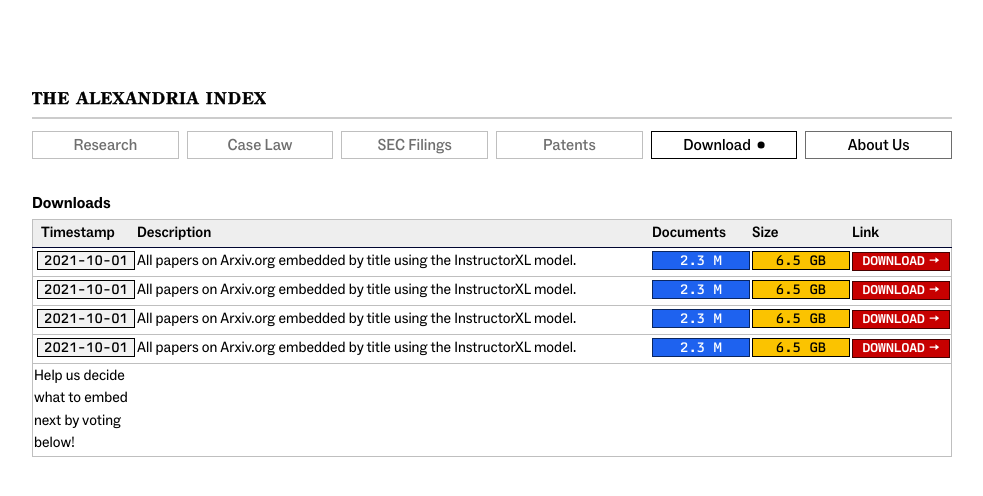
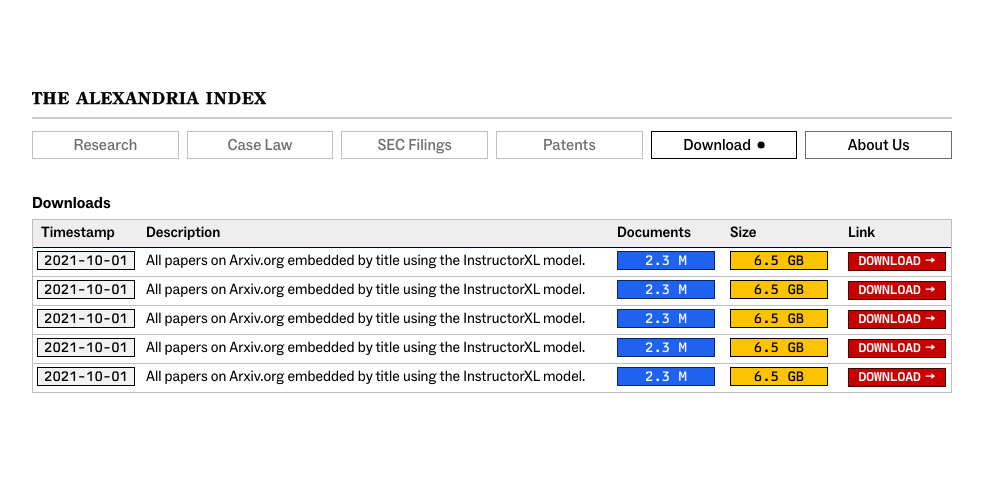
Before and after one commit to macrocosmcorp/alexandria-website, a Next.js app: page /download in a window 1280 px wide. Shown: the top 496 px of the page, without its empty margins (148-1131 px from the left). Built offline with nearby package versions, Linux system fonts and the light colour scheme.

Commit message:
grid spacing

```diff
--- a/src/app/download/page.tsx
+++ b/src/app/download/page.tsx
@@ -25,49 +25,36 @@ function Block({ title, children }: { title: string, children: React.ReactNode }
 
 function AlertRow() {
   return (
-    <tr className="text-basesm font-sans font-normal text-letter-default border-b-lines-soft border-b-tiny">
-      <td className="col-span-5">
-        <div style={{ width: '100%' }}>
-          Help us decide what to embed next by voting below!
-        </div>
-      </td>
-    </tr>
-  )
+    <div className="w-full p-2 text-basesm font-sans font-normal text-letter-default border-b-lines-soft border-b-tiny">
+      Help us decide what to embed next by voting below!
+    </div>
+  );
 }
 
-function DownloadRow({ date, description, documents, size, link }: { date: string, description: string, documents: string, size: string, link: string }) {
+function DownloadRow({ date, description, documents, size, link }) {
   return (
-    <tr className="text-basesm font-sans font-normal text-letter-default border-b-lines-soft border-b-tiny">
-      <td className="w-28 pl-1 h-[29px]">
-        <MonospaceLabel text={date} color="grey" width={98} />
-      </td>
-      <td className="w-full">{description}</td>
-      <td className="w-28">
-        <MonospaceLabel text={documents} color="blue" width={98} />
-      </td>
-      <td className="w-28">
-        <MonospaceLabel text={size} color="yellow" width={98} />
-      </td>
-      <td className="w-28">
-        <MonospaceLink text="DOWNLOAD" color="red" width={98} link={link} />
-      </td>
-    </tr>
-  )
+    <div className="grid grid-cols-downloadRow text-basesm font-sans font-normal text-letter-default border-b-lines-soft border-b-tiny h-[29px] items-center">
+      <div className="pl-1"><MonospaceLabel text={date} color="grey" width={98} /></div>
+      <div className="overflow-hidden overflow-ellipsis whitespace-nowrap pr-1">{description}</div>
+      <div><MonospaceLabel text={documents} color="blue" width={98} /></div>
+      <div><MonospaceLabel text={size} color="yellow" width={98} /></div>
+      <div><MonospaceLink text="DOWNLOAD" color="red" width={98} link={link} /></div>
+    </div>
+  );
 }
+
 
 function DownloadsBlock() {
   return (
-    <table className="w-full mt-1 border-tiny border-lines-soft text-left">
-      <thead>
-        <tr className="text-basesm font-sans font-semibold text-letter-default bg-background-darkgrey border-b-lines-darkest border-b-tiny">
-          <th className="w-28 pl-2 py-0.5">Timestamp</th>
-          <th className="w-full">Description</th>
-          <th className="w-28">Documents</th>
-          <th className="w-28">Size</th>
-          <th className="w-28">Link</th>
-        </tr>
-      </thead>
-      <tbody>
+    <div className="w-full mt-1 border-t-tiny border-x-tiny border-lines-soft">
+      <div className="grid grid-cols-downloadRow text-basesm font-sans font-semibold text-letter-default bg-background-darkgrey border-b-lines-darkest border-b-tiny">
+        <div className="pl-2 py-0.5">Timestamp</div>
+        <div className="flex-grow py-0.5">Description</div>
+        <div className="py-0.5">Documents</div>
+        <div className="py-0.5">Size</div>
+        <div className="py-0.5">Link</div>
+      </div>
+      <div className="flex flex-col">
         <DownloadRow
           date="2021-10-01"
           description="All papers on Arxiv.org embedded by title using the InstructorXL model."
@@ -96,8 +83,14 @@ function DownloadsBlock() {
           size="6.5 GB"
           link="https://drive.google.com/file/d/1-0Z3Z3Z3Z3Z3Z3Z3Z3Z3Z3Z3Z3Z3Z3Z/view?usp=sharing"
         />
-        <AlertRow />
-      </tbody>
-    </table>
+        <DownloadRow
+          date="2021-10-01"
+          description="All papers on Arxiv.org embedded by title using the InstructorXL model."
+          documents="2.3 M"
+          size="6.5 GB"
+          link="https://drive.google.com/file/d/1-0Z3Z3Z3Z3Z3Z3Z3Z3Z3Z3Z3Z3Z3Z3Z/view?usp=sharing"
+        />
+      </div>
+    </div>
   )
 }
--- a/src/app/globals.css
+++ b/src/app/globals.css
@@ -70,3 +70,7 @@ body {
   color: rgb(var(--foreground-rgb));
   background: #fff;
 }
+
+.grid-cols-downloadRow {
+  grid-template-columns: 113px 1fr 113px 118px 103px;
+}
```
